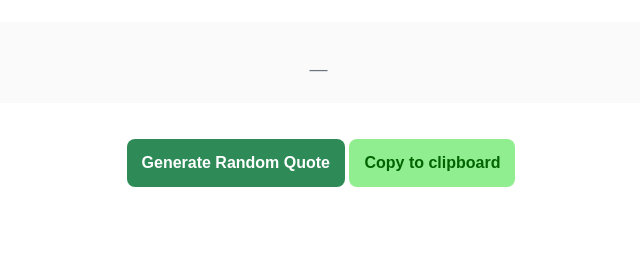
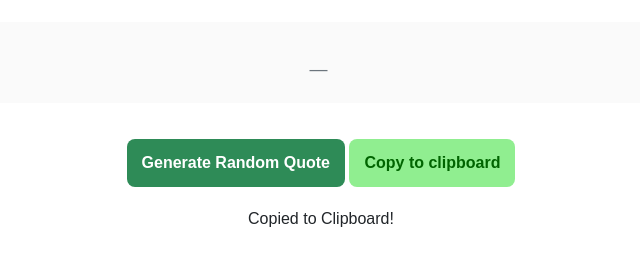
Before and after one commit to kharizzakaye/Random-Anime-Quote-Generator, a plain HTML site: page index.html in a window 1280 px wide. Both pictures are taken after a click on the button "Copy to clipboard". Shown: the part 131-396 px from the top of the page, without its empty margins (319-959 px from the left). Drawn offline with nearby package versions, Linux system fonts and the light colour scheme; no server answers.

Commit message:
Added Copied to clipboard message

```diff
--- a/index.html
+++ b/index.html
@@ -22,6 +22,10 @@
             <button class="button generate-button" onclick=fetchData()>Generate Random Quote</button>
             <button class="button copy-button" onclick=copyQuoteText()>Copy to clipboard</button>
         </div>
+
+        <div id="copiedMessage">
+            <p>Copied to Clipboard!</p>
+        </div>
     </div>
 </body>
 
--- a/script.js
+++ b/script.js
@@ -9,6 +9,7 @@ async function fetchData() {
         //document.getElementById("anime").innerHTML=record["anime"];
 
         document.getElementById("citeSource").innerHTML = record["character"] + ", " + record["anime"];
+        document.getElementById("copiedMessage").style.visibility = "hidden";
     }
     catch(err)
     {
@@ -25,4 +26,6 @@ function copyQuoteText() {
     elem.select();
     document.execCommand("copy");
     document.body.removeChild(elem);
+
+    document.getElementById("copiedMessage").style.visibility = "visible";
 }
--- a/style.css
+++ b/style.css
@@ -52,3 +52,7 @@ h1 {
     font-weight: 700;
     margin-bottom: 25px;
 }
+
+#copiedMessage {
+    margin-top: 20px;
+}
```
